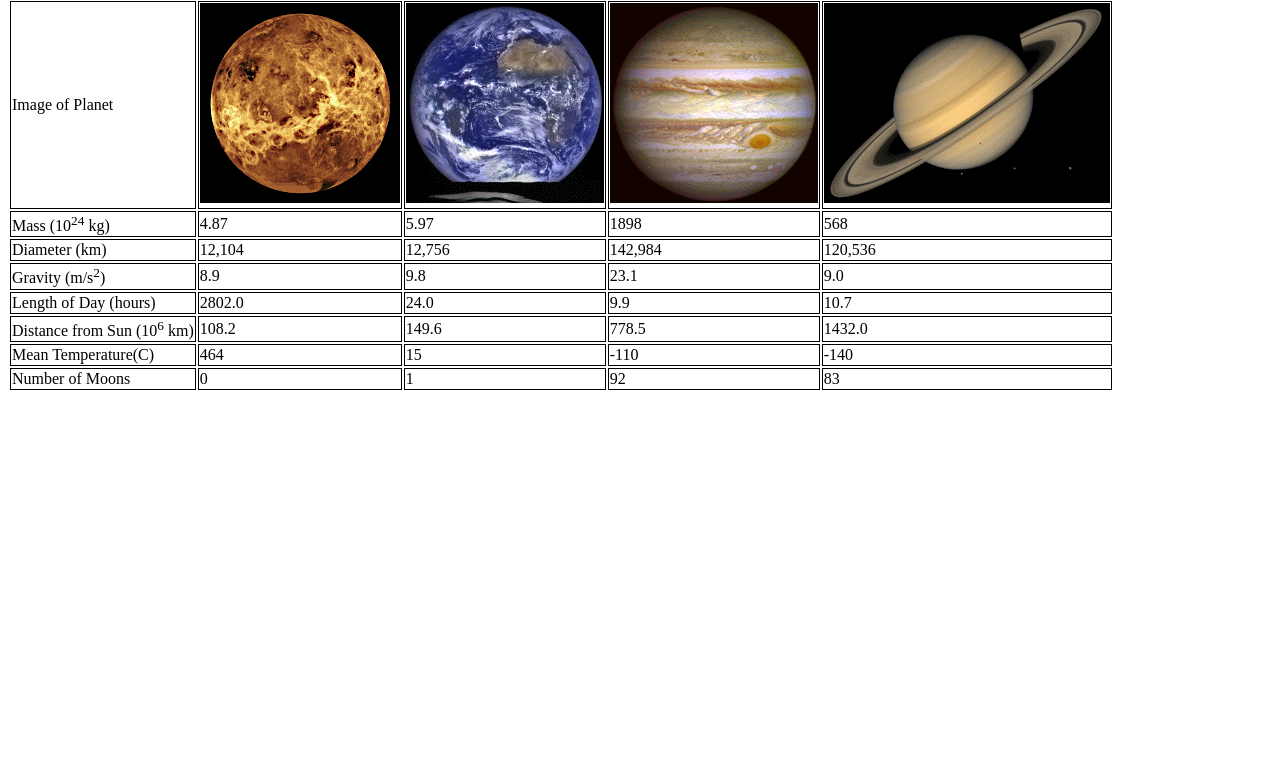
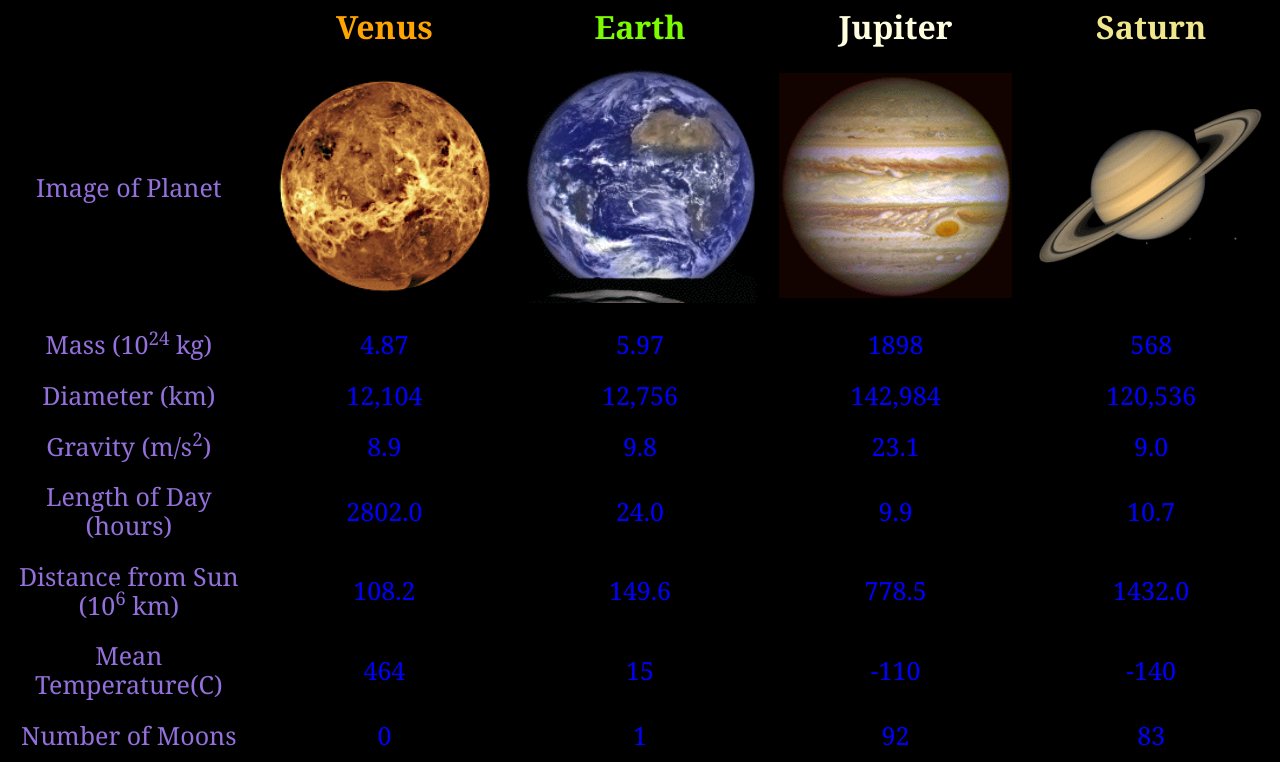
Before and after one commit to epaniagua2000/itmd361-lab5, a plain HTML site: page index.html in a window 1280 px wide. Shown: the part 105-867 px from the top of the page. Before the commit the page ends 800 px from the top, so only its background shows below. Drawn offline with Linux system fonts and the light colour scheme.

Commit message:
Styling added

```diff
--- a/css/style.css
+++ b/css/style.css
@@ -1,3 +1,37 @@
+* {
+  background-color: black;
+  text-align: center;
+  table-layout: fixed;
+  width: 100%;
+  font-family: Georgia, serif;
+  }
+h1 {
+  font-size: 40px;
+  color: silver;
+  border: 1px solid white;
+}
 td, th {
-	border: 1px solid;
-  }
+  color: blue;
+  padding: 10px;
+}
+td {
+  font-size: 25px;
+}
+th {
+  font-size: 32px;
+}
+.venus {
+  color: orange;
+}
+.earth {
+  color: lawngreen;
+}
+.jupiter {
+  color: lightyellow;
+}
+.saturn {
+  color: khaki;
+}
+.columns {
+  color: mediumpurple;
+}
--- a/index.html
+++ b/index.html
@@ -3,6 +3,7 @@
 <head>
   <meta charset="utf-8">
   <title>Planetary Fact Sheet</title>
+  <link rel="stylesheet" href="css/normalize.css">
   <link rel="stylesheet" href="css/style.css">
 </head>
 <body>
@@ -10,62 +11,62 @@
   <table id="planets">
     <tr>
       <th></th>
-      <th>Venus</th>
-      <th>Earth</th>
-      <th>Jupiter</th>
-      <th>Saturn</th>
+      <th class="venus">Venus</th>
+      <th class="earth">Earth</th>
+      <th class="jupiter">Jupiter</th>
+      <th class="saturn">Saturn</th>
     </tr>
     <tr>
-      <td>Image of Planet</td>
+      <td class="columns">Image of Planet</td>
       <td><img src="images/planet_1.png" alt="photo of planet Venus"></td>
       <td><img src="images/planet_2.png" alt="photo of planet Earth"></td>
       <td><img src="images/planet_3.png" alt="photo of planet Jupiter"></td>
       <td><img src="images/planet_4.png" alt="photo of planet Saturn"></td>
     </tr>
     <tr>
-      <td>Mass (10<sup>24</sup> kg)</td>
+      <td class="columns">Mass (10<sup>24</sup> kg)</td>
       <td>4.87</td>
       <td>5.97</td>
       <td>1898</td>
       <td>568</td>
     </tr>
     <tr>
-      <td>Diameter (km)</td>
+      <td class="columns">Diameter (km)</td>
       <td>12,104</td>
       <td>12,756</td>
       <td>142,984</td>
       <td>120,536</td>
     </tr>
     <tr>
-      <td>Gravity (m/s<sup>2</sup>)</td>
+      <td class="columns">Gravity (m/s<sup>2</sup>)</td>
       <td>8.9</td>
       <td>9.8</td>
       <td>23.1</td>
       <td>9.0</td>
     </tr>
     <tr>
-      <td>Length of Day (hours)</td>
+      <td class="columns">Length of Day (hours)</td>
       <td>2802.0</td>
       <td>24.0</td>
       <td>9.9</td>
       <td>10.7</td>
     </tr>
     <tr>
-      <td>Distance from Sun (10<sup>6</sup> km)</td>
+      <td class="columns">Distance from Sun (10<sup>6</sup> km)</td>
       <td>108.2</td>
       <td>149.6</td>
       <td>778.5</td>
       <td>1432.0</td>
     </tr>
     <tr>
-      <td>Mean Temperature(C)</td>
+      <td class="columns">Mean Temperature(C)</td>
       <td>464</td>
       <td>15</td>
       <td>-110</td>
       <td>-140</td>
     </tr>
     <tr>
-      <td>Number of Moons</td>
+      <td class="columns">Number of Moons</td>
       <td>0</td>
       <td>1</td>
       <td>92</td>
```
